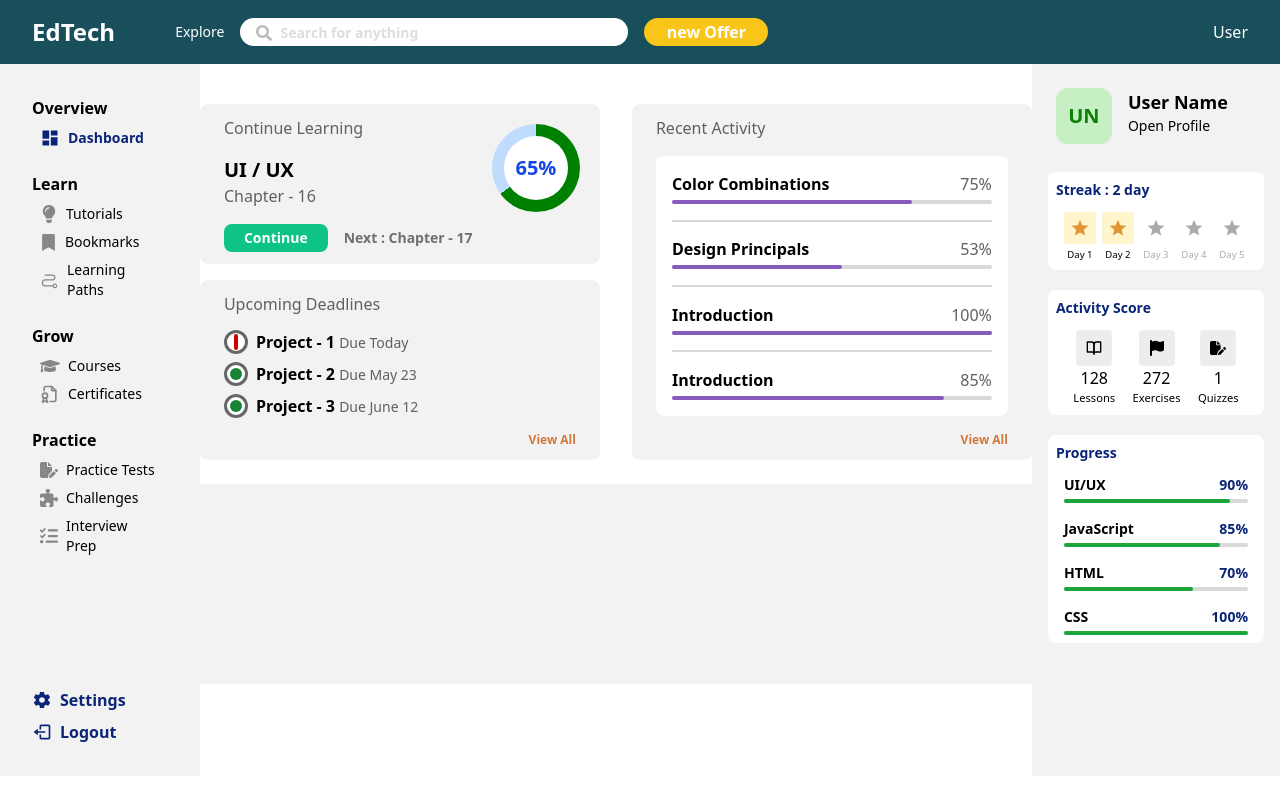
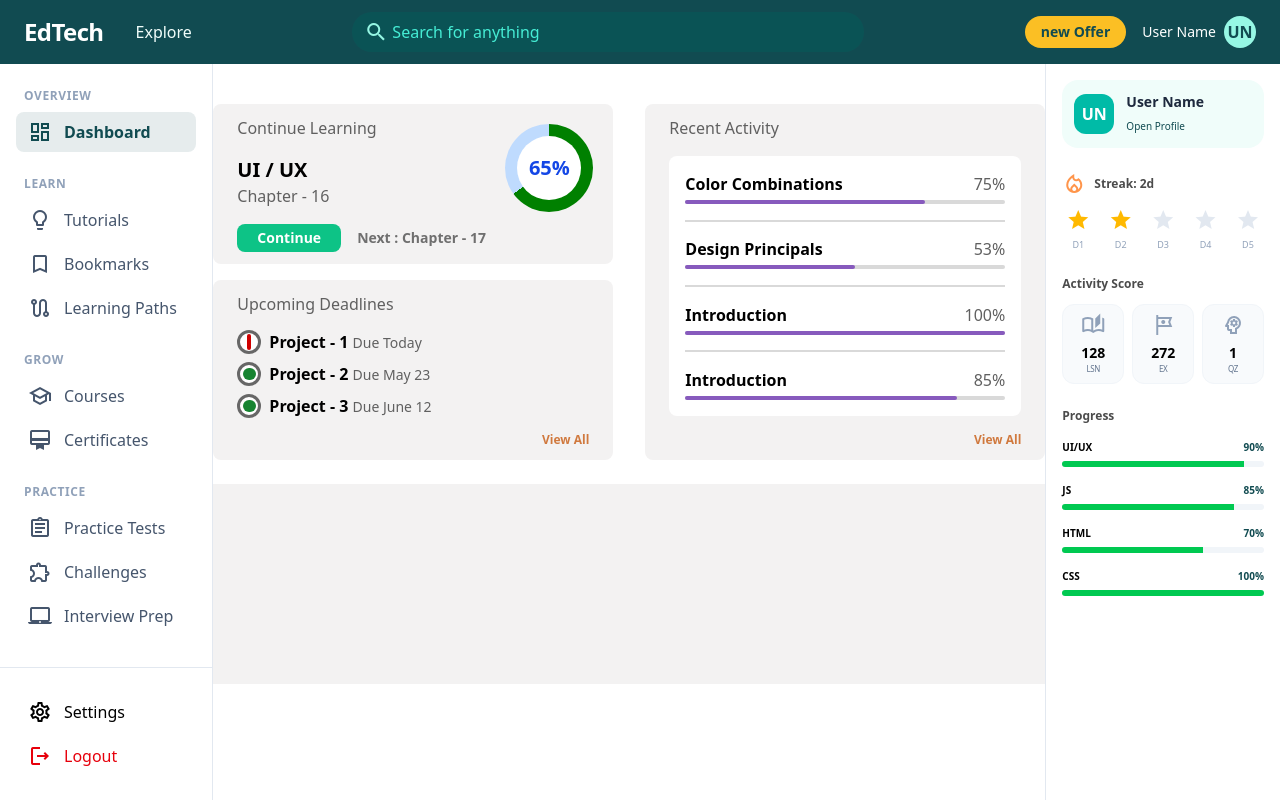
Before and after one commit to yk-kumawat/ed-tech, a React (Vite) app: page /dashboard in a window 1280 px wide. Built offline with nearby package versions, Linux system fonts and the light colour scheme.

Commit message:
UI change

```diff
--- a/index.html
+++ b/index.html
@@ -4,6 +4,7 @@
     <meta charset="UTF-8" />
     <meta name="viewport" content="width=device-width, initial-scale=1.0" />
     <title>EdTech</title>
+    <link href="https://fonts.googleapis.com/css2?family=Inter:wght@300;400;500;600;700&family=Material+Icons+Outlined&family=Material+Icons&display=swap" rel="stylesheet"/>
   </head>
   <body>
     <div id="root"></div>
--- a/src/Components/Header.jsx
+++ b/src/Components/Header.jsx
@@ -1,48 +1,38 @@
-import React from "react";
-import { useNavigate } from 'react-router-dom'
-import { FaSearch } from "react-icons/fa";
-import { FiShoppingCart } from "react-icons/fi";
-import { FaBars } from "react-icons/fa6";
+import React from 'react';
 
-const Header = ({ user }) => {
-  const navigate = useNavigate();
+const Header = () => {
   return (
-    <div className="flex justify-between items-center px-8 text-white w-screen h-16 bg-[#184F5B]">
-      <div className="flex">
-        <div className="text-2xl font-bold mr-15">EdTech</div>
-        <div className="flex items-center gap-4">
-          <div className="text-sm lg:block hidden">Explore</div>
-          <div className="md:block relative text-[#BCBCBC] hidden">
-            <input
-              className="bg-white rounded-2xl h-7 w-97 p-2 pl-10 text-sm font-semibold outline-none"
-              type="text"
-              placeholder="Search for anything"
-            />
-            <FaSearch className="absolute top-1/4 left-4" />
-          </div>
-          <div className="justify-center items-center bg-[#F9C518] h-7 w-31 rounded-2xl lg:flex hidden">
-            <span className="font-bold">new Offer</span>
+    <header className="bg-[#114b51] h-16 flex items-center justify-between px-6 sticky top-0 z-50">
+      <div className="flex items-center gap-8">
+        <h1 className="text-white text-2xl font-bold tracking-tight">EdTech</h1>
+        <nav className="hidden md:flex gap-6">
+          <a className="text-teal-50 hover:text-white transition-colors font-medium" href="#">Explore</a>
+        </nav>
+      </div>
+
+      <div className="flex-1 max-w-xl px-8 hidden sm:block">
+        <div className="relative">
+          <span className="material-icons-outlined absolute left-3 top-1/2 -translate-y-1/2 text-teal-200">search</span>
+          <input
+            className="w-full bg-teal-800/40 border-none rounded-full py-2 pl-10 pr-4 text-white placeholder-teal-300 focus:ring-2 focus:ring-[#fbbf24] transition-all"
+            placeholder="Search for anything"
+            type="text"
+          />
+        </div>
+      </div>
+
+      <div className="flex items-center gap-4">
+        <button className="bg-[#fbbf24] hover:bg-yellow-500 text-[#114b51] font-bold py-1.5 px-4 rounded-full text-sm transition-transform active:scale-95">
+          new Offer
+        </button>
+        <div className="flex items-center gap-2 cursor-pointer group">
+          <span className="text-white text-sm font-medium hidden sm:inline">User Name</span>
+          <div className="w-8 h-8 rounded-full bg-teal-200 flex items-center justify-center text-[#114b51] font-bold">
+            UN
           </div>
         </div>
       </div>
-      {(user == true) ? (
-        <p>User</p>
-      ) : (
-        <div>
-          <div className="font-bold md:flex hidden gap-4 items-center">
-            <FiShoppingCart className="mr-4 lg:block hidden" />
-            <button onClick={() => {navigate('/login')}} className="h-7 w-21 border border-[#F9C518] bg-[#F9C518]/20 rounded-sm cursor-pointer">
-              Login
-            </button>
-            <button onClick={() => {navigate('/signup')}} className="h-7 w-21 bg-[#F9C518] rounded-sm cursor-pointer">Sign up</button>
-          </div>
-          <div className="cursor-pointer md:hidden flex items-center gap-6">
-            <FaSearch size={17} />
-            <FaBars size={20}/>
-          </div>
-        </div>
-      )}
-    </div>
+    </header>
   );
 };
 
--- a/src/Components/RightSidebar.jsx
+++ b/src/Components/RightSidebar.jsx
@@ -1,128 +1,76 @@
-import React from "react";
-import { MdOutlineStar } from "react-icons/md";
-import { FiBookOpen } from "react-icons/fi";
-import { FaFlag } from "react-icons/fa6";
-import { FaFilePen } from "react-icons/fa6";
+import React from 'react';
+
+const ProgressItem = ({ label, percentage, color = "bg-green-500" }) => (
+  <div className="space-y-1.5">
+    <div className="flex justify-between text-[10px] font-bold">
+      <span>{label}</span>
+      <span className="text-[#114b51]">{percentage}%</span>
+    </div>
+    <div className="w-full h-1.5 bg-slate-100 rounded-full overflow-hidden">
+      <div className={color} style={{ width: `${percentage}%`, height: '100%' }}></div>
+    </div>
+  </div>
+);
 
 const RightSidebar = () => {
   return (
-    <div className="h-178 bg-[#F3F2F2] w-70 flex flex-col gap-5 p-4">
-      <div className="flex gap-4 p-2">
-        <div className="h-14 w-14 flex justify-center items-center text-xl rounded-xl text-[#0C8208] bg-[#C6EFC3] font-bold">
-          UN
-        </div>
-        <div className="">
-          <h1 className="font-bold text-lg">User Name</h1>
-          <p className="text-sm cursor-pointer">Open Profile</p>
+    /* Width reduced from w-80 to w-60 (25% reduction) */
+    <aside className="w-65 bg-white border-l border-slate-200 p-4 space-y-6 sticky top-16 h-[calc(100vh-4rem)] overflow-y-auto custom-scrollbar">
+
+      {/* Profile Mini Card - Reduced padding/gap */}
+      <div className="bg-teal-50 p-3 rounded-2xl flex items-center gap-3">
+        <div className="w-10 h-10 shrink-0 rounded-xl bg-teal-500 flex items-center justify-center text-white font-bold text-base">UN</div>
+        <div className="min-w-0">
+          <h4 className="font-bold text-slate-800 text-sm truncate">User Name</h4>
+          <a className="text-[10px] text-[#114b51] font-medium hover:underline" href="#">Open Profile</a>
         </div>
       </div>
-      <div className="flex flex-col bg-white p-2 rounded-lg">
-        <p className="mb-3 text-[#0A2478] text-sm font-semibold">
-          Streak : 2 day
-        </p>
-        <div className="flex justify-between px-2">
-          <div className="flex flex-col items-center gap-1">
-            <div className="h-8 w-8 rounded-sm bg-[#FFF5CC] text-[#E29537] text-xl flex justify-center items-center">
-              <MdOutlineStar />
+
+      {/* Streak Section */}
+      <div className="space-y-3">
+        <h5 className="text-xs font-bold opacity-70 flex items-center gap-2">
+          <span className="material-icons-outlined text-orange-500 text-lg">local_fire_department</span> Streak: 2d
+        </h5>
+        <div className="flex items-center justify-between px-1">
+          {[1, 2, 3, 4, 5].map((day) => (
+            <div key={day} className="text-center">
+              <span className={`material-icons text-base ${day <= 2 ? 'text-amber-400' : 'text-slate-200'}`}>star</span>
+              <p className="text-[9px] font-medium text-slate-400">D{day}</p>
             </div>
-            <p className="text-[0.6em]">Day 1</p>
-          </div>
-          <div className="flex flex-col items-center gap-1">
-            <div className="h-8 w-8 rounded-sm bg-[#FFF5CC] text-[#E29537] text-xl flex justify-center items-center">
-              <MdOutlineStar />
-            </div>
-            <p className="text-[0.6em]">Day 2</p>
-          </div>
-          <div className="flex flex-col items-center gap-1 text-[#ABABAB]">
-            <div className="h-8 w-8 rounded-sm text-xl flex justify-center items-center">
-              <MdOutlineStar />
-            </div>
-            <p className="text-[0.6em]">Day 3</p>
-          </div>
-          <div className="flex flex-col items-center gap-1 text-[#ABABAB]">
-            <div className="h-8 w-8 rounded-sm text-xl flex justify-center items-center">
-              <MdOutlineStar />
-            </div>
-            <p className="text-[0.6em]">Day 4</p>
-          </div>
-          <div className="flex flex-col items-center gap-1 text-[#ABABAB]">
-            <div className="h-8 w-8 rounded-sm text-xl flex justify-center items-center">
-              <MdOutlineStar />
-            </div>
-            <p className="text-[0.6em]">Day 5</p>
-          </div>
+          ))}
         </div>
       </div>
-      <div className="flex flex-col bg-white p-2 rounded-lg">
-        <p className="mb-3 text-[#0A2478] text-sm font-semibold">
-          Activity Score
-        </p>
-        <div className="flex justify-evenly">
-          <div className="flex flex-col items-center">
-            <div className="h-9 w-9 bg-[#EDEDED] rounded-sm flex justify-center items-center">
-              <FiBookOpen />
+
+      {/* Activity Stats - Adjusted gap for narrow width */}
+      <div className="space-y-3">
+        <h5 className="text-xs font-bold opacity-70">Activity Score</h5>
+        <div className="grid grid-cols-3 gap-2">
+          {[
+            { icon: 'auto_stories', val: '128', label: 'Lsn' },
+            { icon: 'tour', val: '272', label: 'Ex' },
+            { icon: 'psychology', val: '1', label: 'Qz' }
+          ].map((stat, i) => (
+            <div key={i} className="bg-slate-50 p-2 rounded-xl text-center border border-slate-100">
+              <span className="material-icons-outlined text-slate-400 text-base mb-0.5">{stat.icon}</span>
+              <p className="text-sm font-bold">{stat.val}</p>
+              <p className="text-[8px] text-slate-500 uppercase tracking-tighter">{stat.label}</p>
             </div>
-            <h6>128</h6>
-            <p className="text-[0.7em]">Lessons</p>
-          </div>
-          <div className="flex flex-col items-center">
-            <div className="h-9 w-9 bg-[#EDEDED] rounded-sm flex justify-center items-center">
-              <FaFlag />
-            </div>
-            <h6>272</h6>
-            <p className="text-[0.7em]">Exercises</p>
-          </div>
-          <div className="flex flex-col items-center">
-            <div className="h-9 w-9 bg-[#EDEDED] rounded-sm flex justify-center items-center">
-              <FaFilePen />
-            </div>
-            <h6>1</h6>
-            <p className="text-[0.7em]">Quizzes</p>
-          </div>
+          ))}
         </div>
       </div>
-      <div className="flex flex-col bg-white p-2 rounded-lg">
-        <p className="mb-3 text-[#0A2478] text-sm font-semibold">Progress</p>
-        <div className="flex flex-col gap-4">
-          <div className="px-2 flex flex-col gap-1">
-            <div className="flex justify-between text-sm">
-              <p className="font-semibold">UI/UX</p>
-              <p className="text-[#0A2478] font-semibold">90%</p>
-            </div>
-            <div className="w-full h-1 rounded-full bg-[#D9D9D9]">
-              <div className="w-[90%] h-full bg-[#1BA53B] rounded-full"></div>
-            </div>
-          </div>
-          <div className="px-2 flex flex-col gap-1">
-            <div className="flex justify-between text-sm">
-              <p className="font-semibold">JavaScript</p>
-              <p className="text-[#0A2478] font-semibold">85%</p>
-            </div>
-            <div className="w-full h-1 rounded-full bg-[#D9D9D9]">
-              <div className="w-[85%] h-full bg-[#1BA53B] rounded-full"></div>
-            </div>
-          </div>
-          <div className="px-2 flex flex-col gap-1">
-            <div className="flex justify-between text-sm">
-              <p className="font-semibold">HTML</p>
-              <p className="text-[#0A2478] font-semibold">70%</p>
-            </div>
-            <div className="w-full h-1 rounded-full bg-[#D9D9D9]">
-              <div className="w-[70%] h-full bg-[#1BA53B] rounded-full"></div>
-            </div>
-          </div>
-          <div className="px-2 flex flex-col gap-1">
-            <div className="flex justify-between text-sm">
-              <p className="font-semibold">CSS</p>
-              <p className="text-[#0A2478] font-semibold">100%</p>
-            </div>
-            <div className="w-full h-1 rounded-full bg-[#D9D9D9]">
-              <div className="h-full bg-[#1BA53B] rounded-full"></div>
-            </div>
-          </div>
+
+      {/* Detailed Progress */}
+      <div className="space-y-4">
+        <h5 className="text-xs font-bold opacity-70">Progress</h5>
+        <div className="space-y-4">
+          <ProgressItem label="UI/UX" percentage={90} />
+          <ProgressItem label="JS" percentage={85} />
+          <ProgressItem label="HTML" percentage={70} />
+          <ProgressItem label="CSS" percentage={100} />
         </div>
       </div>
-    </div>
+
+    </aside>
   );
 };
 
--- a/src/Components/Sidebar.jsx
+++ b/src/Components/Sidebar.jsx
@@ -1,131 +1,68 @@
-import { Link, useLocation } from "react-router-dom";
+import React from 'react';
+import { Link, useLocation } from 'react-router-dom';
 
-import { MdDashboard } from "react-icons/md";
-import { FaLightbulb, FaBookmark, FaGraduationCap } from "react-icons/fa";
-import { PiPath } from "react-icons/pi";
-import { TbFileCertificate } from "react-icons/tb";
-import { FaFilePen, FaPuzzlePiece, FaListCheck } from "react-icons/fa6";
-import { IoMdSettings } from "react-icons/io";
-import { BiLogOut } from "react-icons/bi";
+const SidebarSection = ({ title, children }) => (
+  <div className="px-4">
+    <p className="text-xs font-semibold text-slate-400 uppercase tracking-wider mb-2 px-2">
+      {title}
+    </p>
+    <nav className="space-y-1 text-slate-600">
+      {children}
+    </nav>
+  </div>
+);
 
-const Sidebar = () => {
+const SidebarLink = ({ icon, label, to = "#", isDanger = false }) => {
   const location = useLocation();
+  const isActive = location.pathname === to;
 
-  const sections = [
-    {
-      title: "Overview",
-      links: [
-        {
-          path: "/dashboard",
-          label: "Dashboard",
-          icon: <MdDashboard size={20} />,
-        },
-      ],
-    },
-    {
-      title: "Learn",
-      links: [
-        {
-          path: "/tutorials",
-          label: "Tutorials",
-          icon: <FaLightbulb size={18} />,
-        },
-        {
-          path: "/bookmarks",
-          label: "Bookmarks",
-          icon: <FaBookmark size={17} />,
-        },
-        {
-          path: "/learning-paths",
-          label: "Learning Paths",
-          icon: <PiPath size={19} />,
-        },
-      ],
-    },
-    {
-      title: "Grow",
-      links: [
-        {
-          path: "/courses",
-          label: "Courses",
-          icon: <FaGraduationCap size={20} />,
-        },
-        {
-          path: "/certificates",
-          label: "Certificates",
-          icon: <TbFileCertificate size={20} />,
-        },
-      ],
-    },
-    {
-      title: "Practice",
-      links: [
-        {
-          path: "/practice-tests",
-          label: "Practice Tests",
-          icon: <FaFilePen size={18} />,
-        },
-        {
-          path: "/challenges",
-          label: "Challenges",
-          icon: <FaPuzzlePiece size={18} />,
-        },
-        {
-          path: "/interview-prep",
-          label: "Interview Prep",
-          icon: <FaListCheck size={18} />,
-        },
-      ],
-    },
-  ];
-
-  const linkClass = (path) =>
-    `flex items-center w-fit gap-2 text-sm px-2 rounded cursor-pointer
-     ${
-       location.pathname === path
-         ? "text-[#0A2478] font-semibold"
-         : "text-[#878787]"
-     }`;
+  const activeClasses = "bg-[#114b51]/10 border-left-4 border-[#114b51] text-[#114b51] font-semibold";
+  const dangerClasses = "hover:bg-red-50 text-red-600";
+  const standardClasses = "hover:bg-slate-100";
 
   return (
-    <div className="h-178 bg-[#F3F2F2] w-55 flex flex-col justify-between p-8">
-      {/* TOP */}
-      <div className="flex flex-col gap-6">
-        {sections.map((section) => (
-          <div key={section.title} className="flex flex-col gap-2">
-            <p className="font-bold">{section.title}</p>
-
-            {section.links.map((link) => (
-              <Link
-                key={link.path}
-                to={link.path}
-                className={linkClass(link.path)}
-              >
-                <span>{link.icon}</span>
-                <span className={
-                  location.pathname === link.path
-                  ? 'text-[#0A2478]'
-                  : 'text-black'
-                }>{link.label}</span>
-              </Link>
-            ))}
-          </div>
-        ))}
-      </div>
-
-      {/* BOTTOM */}
-      <div className="text-[#0A2478] flex flex-col gap-2 font-bold">
-        <div className="flex w-fit gap-2 items-center cursor-pointer">
-          <IoMdSettings size={20} />
-          <p>Settings</p>
-        </div>
-        <div className="flex w-fit gap-2 items-center cursor-pointer">
-          <BiLogOut size={20} />
-          <p>Logout</p>
-        </div>
-      </div>
-    </div>
+    <Link
+      to={to}
+      className={`flex items-center gap-3 px-3 py-2 rounded-lg transition-colors ${isActive ? activeClasses : isDanger ? dangerClasses : standardClasses}`}
+    >
+      <span className="material-icons-outlined text-xl">{icon}</span>
+      {label}
+    </Link>
   );
 };
 
-export default Sidebar;
+const SideBar = () => {
+  return (
+    <aside className="w-60 bg-white border-r border-slate-200 flex flex-col justify-between py-6 sticky top-16 h-[calc(100vh-4rem)]">
+      <div className="space-y-6">
+        <SidebarSection title="Overview">
+          <SidebarLink icon="dashboard" label="Dashboard" to="/dashboard" />
+        </SidebarSection>
+
+        <SidebarSection title="Learn">
+          <SidebarLink icon="lightbulb" label="Tutorials" />
+          <SidebarLink icon="bookmark_border" label="Bookmarks" />
+          <SidebarLink icon="route" label="Learning Paths" />
+        </SidebarSection>
+
+        <SidebarSection title="Grow">
+          <SidebarLink icon="school" label="Courses" to="/courses" />
+          <SidebarLink icon="card_membership" label="Certificates" />
+        </SidebarSection>
+
+        <SidebarSection title="Practice">
+          <SidebarLink icon="assignment" label="Practice Tests" />
+          <SidebarLink icon="extension" label="Challenges" />
+          <SidebarLink icon="laptop_mac" label="Interview Prep" />
+        </SidebarSection>
+      </div>
+
+      <div className="px-4 mt-auto border-t border-slate-200 pt-6 space-y-1">
+        <SidebarLink icon="settings" label="Settings" />
+        <SidebarLink icon="logout" label="Logout" isDanger />
+      </div>
+    </aside>
+  );
+};
+
+export default SideBar;
```
